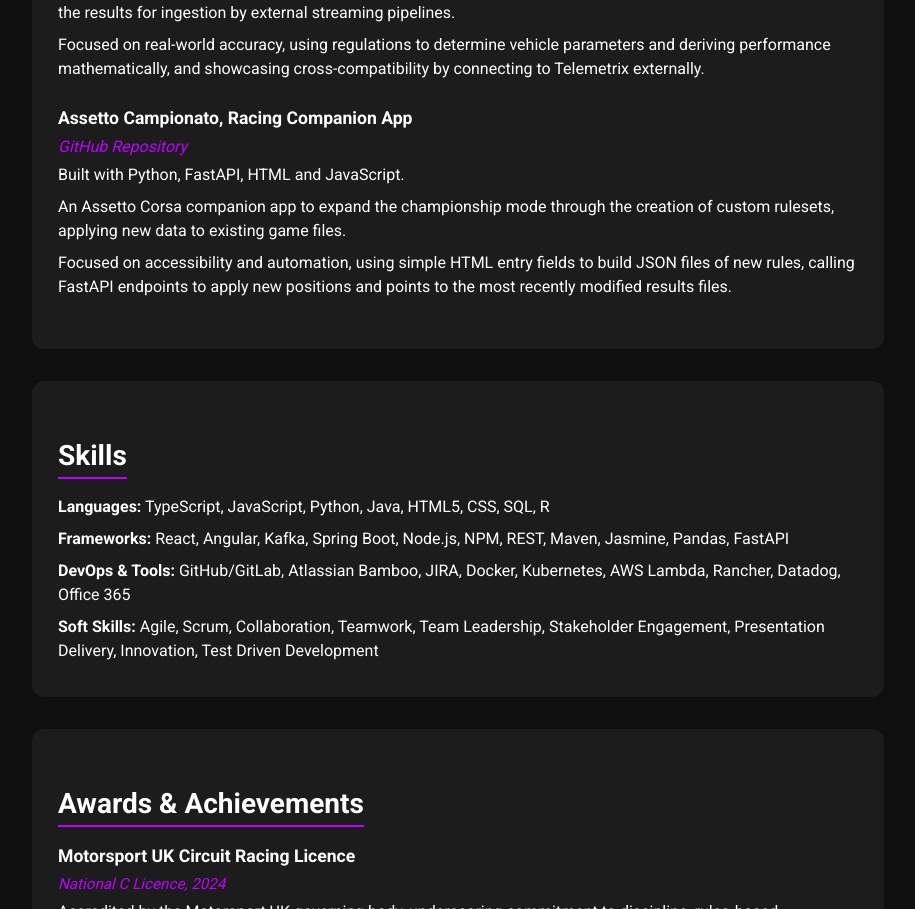
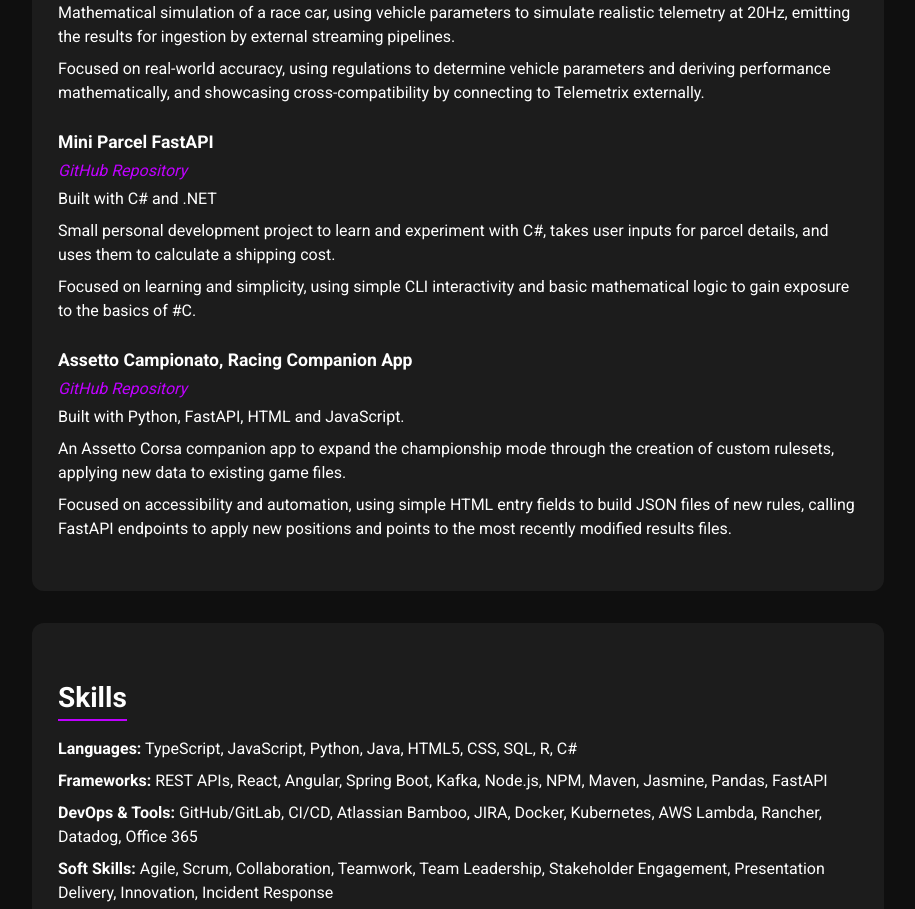
Before and after one commit to nick-p-34/nick-p-34.github.io, a React (Create React App) app: page /resume in a window 1280 px wide. Shown: the part 2784-3693 px from the top of the page, without its empty margins (182-1097 px from the left). Built offline with nearby package versions, Linux system fonts and the light colour scheme; no server answers; the HTML template or start-up script is replaced by a standard one.

Commit message:
Update CV

```diff
--- a/src/pages/Resume.jsx
+++ b/src/pages/Resume.jsx
@@ -93,7 +93,7 @@ export default function Resume() {
             <li>Refactored and extended the automated Jasmine test suite, adding 100+ unit tests and raising coverage by ~35%, improving release confidence and reducing regression incidents.</li>
             <li>Performed code reviews and implemented refactoring tasks to improve maintainability and adherence to engineering standards.</li>
             <li>Architected and deployed serverless Product Definition microservices using AWS Lambda, ensuring a fault-tolerant, low-latency distributed system for component hosting.</li>
-            <li>Configured and optimised CI/CD pipelines in Atlassian Bamboo, reducing build times by 30%.</li>
+            <li>Configured and optimised CI/CD pipelines in Atlassian Bamboo, reducing build times by 30%, and automating test suites to emphasise robust solutions</li>
             <li>Participated in Agile meetings, such as daily stand-ups, sprint planning and PI summaries, and presented to Product Owners and stakeholders to align delivery with business objectives.</li>
             <li>Implemented application performance monitoring with Datadog APM to speed up incident diagnosis and feed performance data into engineering improvements.</li>
             <li>Completed a 12‑week professional development course, strengthening proficiency in teamwork, leadership, networking and problem solving skills.</li>
@@ -109,9 +109,9 @@ export default function Resume() {
           <ul className="resume-list">
             <li><strong>Final Year Project:</strong> Built a Python application to crawl and analyse financial news using BeautifulSoup, Pandas and Alpha Vantage; researched optimal keyword strategies and integrated time‑series data visualiations.</li>
             <li><strong>Software Engineering & Systems Development:</strong> Collaborated in an Agile team of 5 to manage sprints and build a Java-based sustainability simulation; shortlisted as Team Finalists for Engineers Without Borders 2023.</li>
+            <li><strong>Cloud Computing:</strong> Implemented and deployed six microservices in different languages on a Kubernetes cluster, integrating them with a provided web front end.</li>
             <li><strong>AI & Machine Learning:</strong> Developed an image‑classification model in R for automated image recognition and categorisation.</li>
             <li><strong>Software Testing:</strong> Designed comprehensive black‑box and white‑box test plans and suites for an existing system.</li>
-            <li><strong>Cloud Computing:</strong> Implemented and deployed six microservices in different languages on a Kubernetes cluster, integrating them with a provided web front end.</li>
             <li><strong>Web Technologies:</strong> Created interactive and responsive web applications in a five‑person Agile team.</li>
             <li><strong>Database Systems:</strong> Designed database schemas using mySQL to query large-scale existing systems, and build new systems with provided datasets.</li>
             <li><strong>Fundamentals of Maths:</strong> Applied mathematical skills and reasoning to design, build and debug complex algorithms.</li>
@@ -159,6 +159,18 @@ export default function Resume() {
         </div>
 
         <div className="project-item">
+          <p className="project-title">Mini Parcel FastAPI</p>
+          <p className="project-link">
+            <a href="https://github.com/nick-p-34/mini-parcel-api" target="_blank" rel="noopener noreferrer">GitHub Repository</a>
+          </p>
+          <ul className="resume-list">
+            <li>Built with C# and .NET</li>
+            <li>Small personal development project to learn and experiment with C#, takes user inputs for parcel details, and uses them to calculate a shipping cost.</li>
+            <li>Focused on learning and simplicity, using simple CLI interactivity and basic mathematical logic to gain exposure to the basics of #C.</li>
+          </ul>
+        </div>
+
+        <div className="project-item">
           <p className="project-title">Assetto Campionato, Racing Companion App</p>
           <p className="project-link">
             <a href="https://github.com/nick-p-34/Assetto-Campionato" target="_blank" rel="noopener noreferrer">GitHub Repository</a>
@@ -174,10 +186,10 @@ export default function Resume() {
       <div className="resume-section">
         <h3 className="section-title">Skills</h3>
         <ul className="resume-list">
-          <li><strong>Languages:</strong> TypeScript, JavaScript, Python, Java, HTML5, CSS, SQL, R</li>
-          <li><strong>Frameworks:</strong> React, Angular, Kafka, Spring Boot, Node.js, NPM, REST, Maven, Jasmine, Pandas, FastAPI</li>
-          <li><strong>DevOps & Tools:</strong> GitHub/GitLab, Atlassian Bamboo, JIRA, Docker, Kubernetes, AWS Lambda, Rancher, Datadog, Office 365</li>
-          <li><strong>Soft Skills:</strong> Agile, Scrum, Collaboration, Teamwork, Team Leadership, Stakeholder Engagement, Presentation Delivery, Innovation, Test Driven Development</li>
+          <li><strong>Languages:</strong> TypeScript, JavaScript, Python, Java, HTML5, CSS, SQL, R, C#</li>
+          <li><strong>Frameworks:</strong> REST APIs, React, Angular, Spring Boot, Kafka, Node.js, NPM, Maven, Jasmine, Pandas, FastAPI</li>
+          <li><strong>DevOps & Tools:</strong> GitHub/GitLab, CI/CD, Atlassian Bamboo, JIRA, Docker, Kubernetes, AWS Lambda, Rancher, Datadog, Office 365</li>
+          <li><strong>Soft Skills:</strong> Agile, Scrum, Collaboration, Teamwork, Team Leadership, Stakeholder Engagement, Presentation Delivery, Innovation, Incident Response</li>
         </ul>
       </div>
 
```
